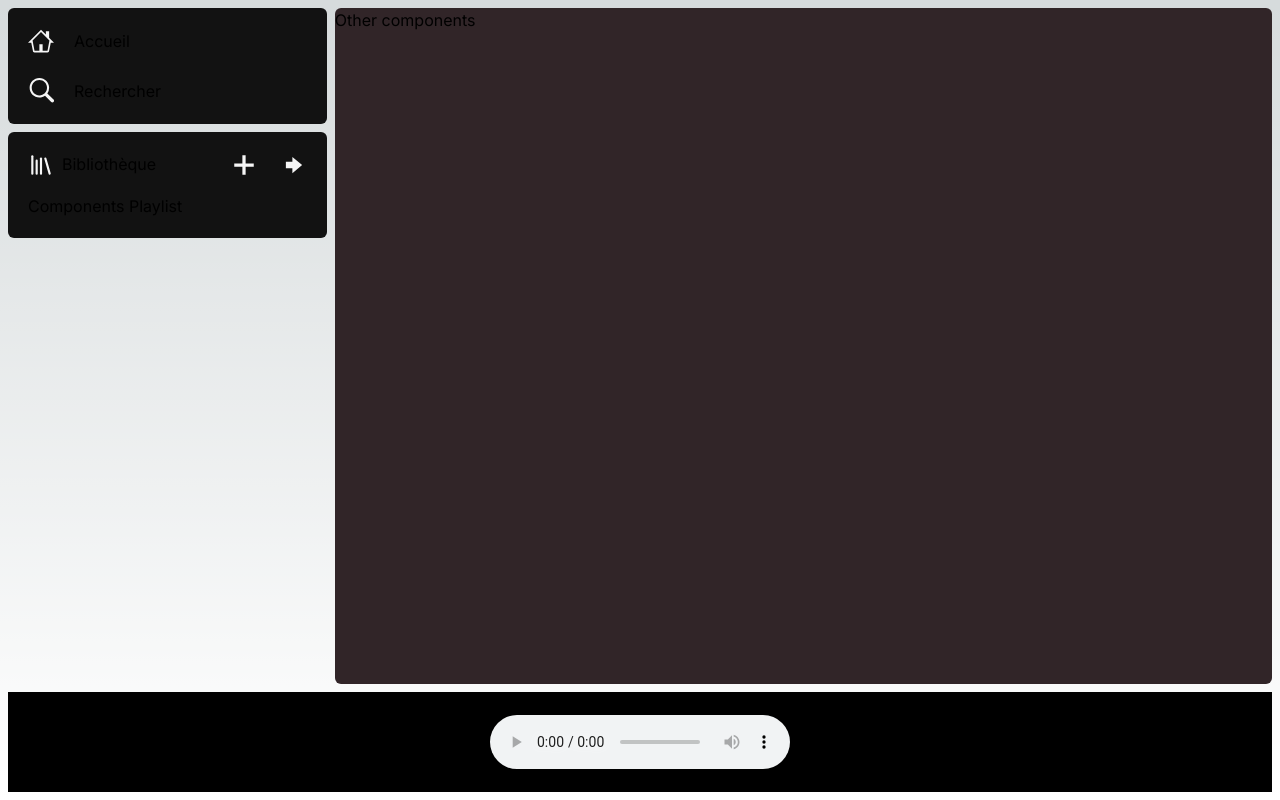
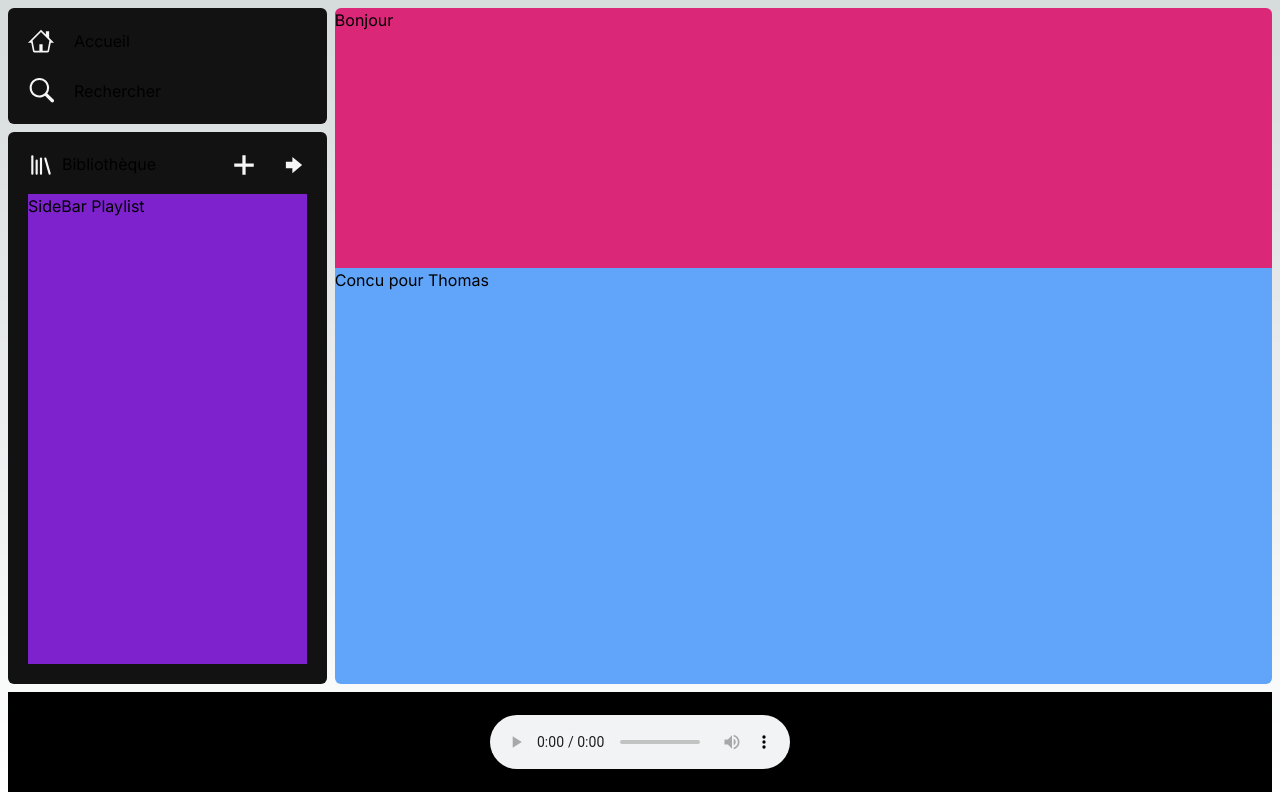
Before and after one commit to Dev-Cloud-Spotify/spotify-front-end, a Next.js app: page / in a window 1280 px wide. Built offline with nearby package versions, Linux system fonts and the light colour scheme.

Commit message:
Structure Components

```diff
--- /dev/null
+++ b/src/components/PlayLists.jsx
@@ -0,0 +1,11 @@
+import React from 'react';
+
+const PlayLists = () => {
+    return (
+        <div>
+            Concu pour Thomas
+        </div>
+    );
+}
+
+export default PlayLists;
--- /dev/null
+++ b/src/components/SideBarPlayLists.jsx
@@ -0,0 +1,11 @@
+import React from 'react';
+
+const SideBarPlayLists = () => {
+    return (
+        <div>
+            SideBar Playlist
+        </div>
+    );
+}
+
+export default SideBarPlayLists;
--- /dev/null
+++ b/src/components/WelcomePlaylists.jsx
@@ -0,0 +1,11 @@
+import React from 'react';
+
+const WelcomePlaylists = () => {
+    return (
+        <div>
+            Bonjour
+        </div>
+    );
+}
+
+export default WelcomePlaylists;
--- a/src/components/layouts/MainWrapper.jsx
+++ b/src/components/layouts/MainWrapper.jsx
@@ -1,9 +1,16 @@
 import React from 'react';
+import WelcomePlaylists from '../WelcomePlaylists';
+import PlayLists from '../PlayLists';
 
 const MainWrapper = () => {
     return (
-        <div className='w-full h-full rounded-md bg-[#312528]'>
-            Other components
+        <div className='w-full h-full rounded-md bg-[#312528] max-h-full overflow-auto'>
+            <div className='bg-pink-600 w-full h-[260px]'>
+                <WelcomePlaylists/>
+            </div>
+            <div className='bg-blue-400 h-full'>
+                <PlayLists />
+            </div>
         </div>
     );
 }
--- a/src/components/layouts/SideBar.jsx
+++ b/src/components/layouts/SideBar.jsx
@@ -1,6 +1,7 @@
 import React from 'react';
 import { GoArrowRight, GoHome, GoPlus, GoSearch } from "react-icons/go";
 import { LuLibrary } from "react-icons/lu";
+import SideBarPlayLists from '../SideBarPlayLists';
 
 const SideBar = () => {
 
@@ -16,7 +17,7 @@ const SideBar = () => {
                     <span>Rechercher</span>
                 </div>
             </div>
-            <div className='bg-background rounded-md p-5 flex flex-col gap-4'>
+            <div className='bg-background rounded-md p-5 flex flex-col gap-4 h-full'>
                 <div className='flex justify-between'>
                     <div className='flex gap-2'>
                         <LuLibrary size={26} className='text-white text-2xl' />
@@ -29,9 +30,8 @@ const SideBar = () => {
 
                 </div>
 
-                <div>
-                    {/* <span>Playlists</span> */}
-                    <span>Components Playlist</span>
+                <div className='bg-purple-700 h-full overflow-auto'>
+                    <SideBarPlayLists />
                 </div>
             </div>
         </div>
```
